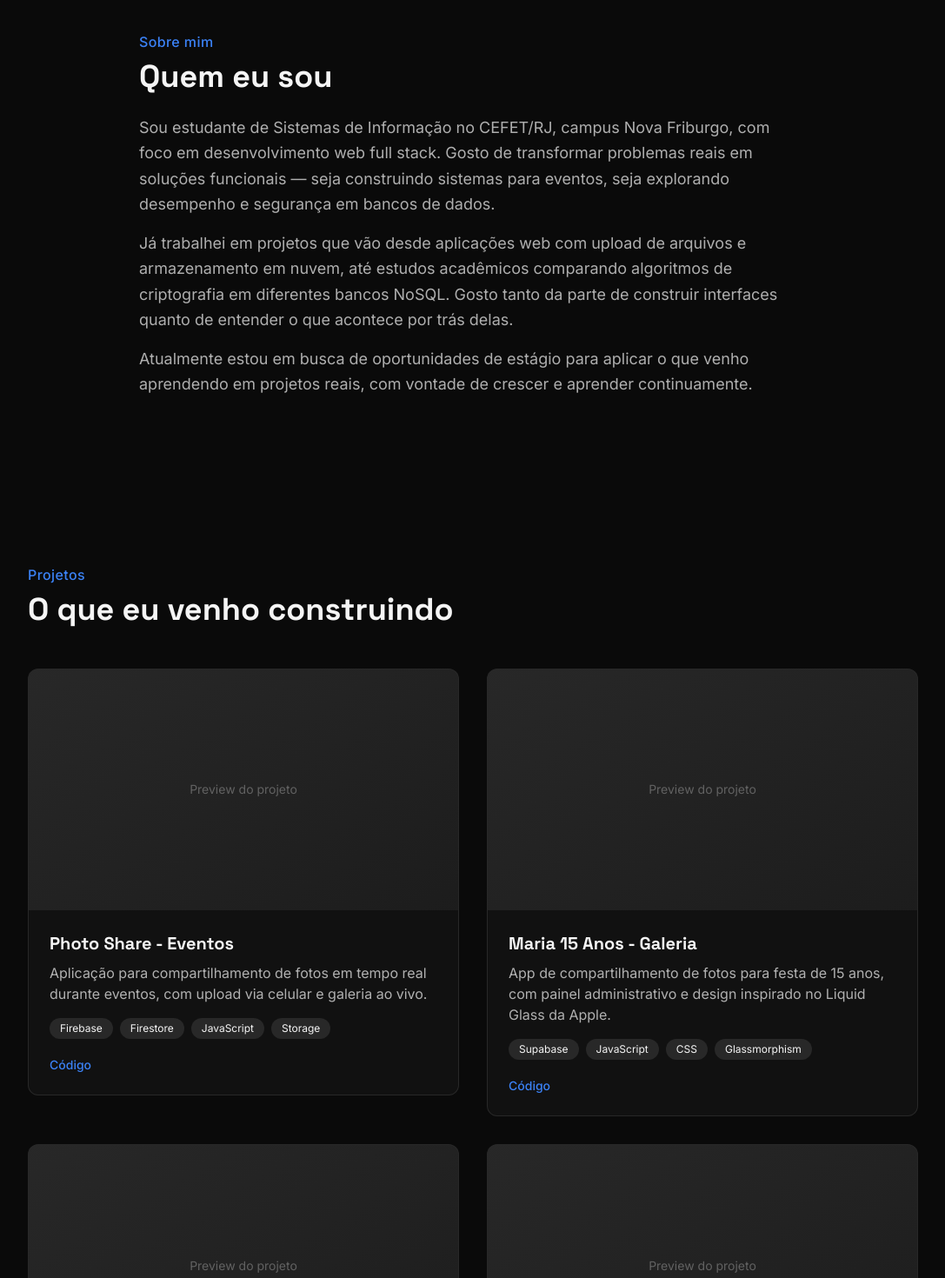
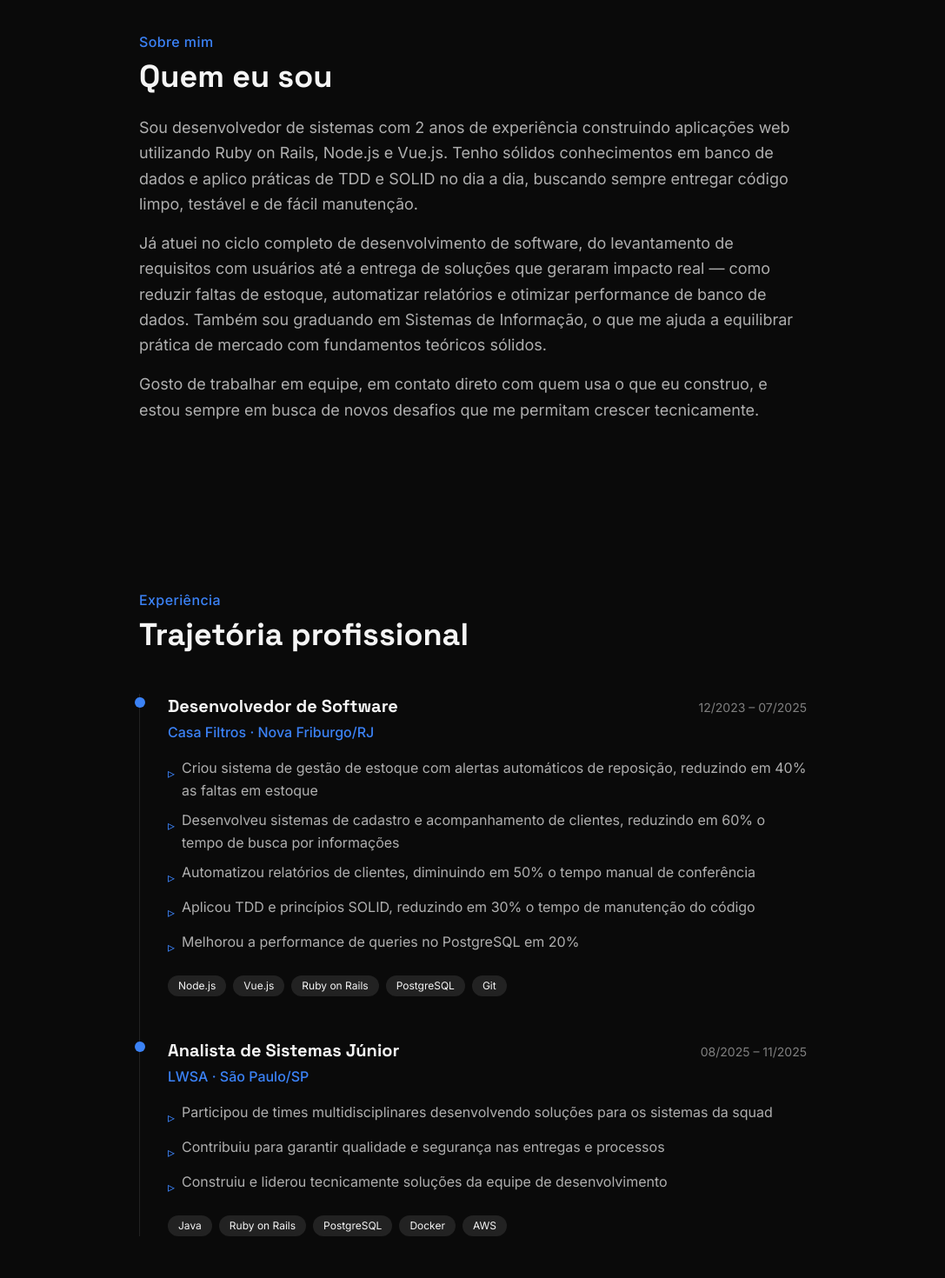
Before and after one commit to Caiosenaf15/portfolio, a Next.js app: page / in a window 1280 px wide. Shown: the part 860-2330 px from the top of the page at 87% size, without its empty margins (96-1183 px from the left). Built offline with nearby package versions, Linux system fonts and the light colour scheme.

Commit message:
atualizacao

```diff
--- a/app/page.tsx
+++ b/app/page.tsx
@@ -1,6 +1,7 @@
 import Navbar from "@/components/Navbar";
 import Hero from "@/components/Hero";
 import About from "@/components/About";
+import Experience from "@/components/Experience";
 import Projects from "@/components/Projects";
 import Skills from "@/components/Skills";
 import Contact from "@/components/Contact";
@@ -12,6 +13,7 @@ export default function Home() {
       <Navbar />
       <Hero />
       <About />
+      <Experience />
       <Projects />
       <Skills />
       <Contact />
--- a/components/About.tsx
+++ b/components/About.tsx
@@ -15,25 +15,27 @@ export default function About() {
 
           <div className="space-y-4 text-foreground/70 text-lg leading-relaxed">
             <p>
-              Sou estudante de Sistemas de Informação no CEFET/RJ, campus Nova
-              Friburgo, com foco em desenvolvimento web full stack. Gosto de
-              transformar problemas reais em soluções funcionais — seja
-              construindo sistemas para eventos, seja explorando desempenho e
-              segurança em bancos de dados.
+              Sou desenvolvedor de sistemas com 2 anos de experiência
+              construindo aplicações web utilizando Ruby on Rails, Node.js e
+              Vue.js. Tenho sólidos conhecimentos em banco de dados e aplico
+              práticas de TDD e SOLID no dia a dia, buscando sempre entregar
+              código limpo, testável e de fácil manutenção.
             </p>
 
             <p>
-              Já trabalhei em projetos que vão desde aplicações web com
-              upload de arquivos e armazenamento em nuvem, até estudos
-              acadêmicos comparando algoritmos de criptografia em diferentes
-              bancos NoSQL. Gosto tanto da parte de construir interfaces
-              quanto de entender o que acontece por trás delas.
+              Já atuei no ciclo completo de desenvolvimento de software, do
+              levantamento de requisitos com usuários até a entrega de
+              soluções que geraram impacto real — como reduzir faltas de
+              estoque, automatizar relatórios e otimizar performance de
+              banco de dados. Também sou graduando em Sistemas de Informação,
+              o que me ajuda a equilibrar prática de mercado com
+              fundamentos teóricos sólidos.
             </p>
 
             <p>
-              Atualmente estou em busca de oportunidades de estágio para
-              aplicar o que venho aprendendo em projetos reais, com vontade
-              de crescer e aprender continuamente.
+              Gosto de trabalhar em equipe, em contato direto com quem usa o
+              que eu construo, e estou sempre em busca de novos desafios que
+              me permitam crescer tecnicamente.
             </p>
           </div>
         </div>
--- a/components/Contact.tsx
+++ b/components/Contact.tsx
@@ -12,13 +12,13 @@ export default function Contact() {
             Vamos conversar?
           </h2>
           <p className="text-foreground/70 text-lg mb-10">
-            Estou em busca de oportunidades de estágio e aberto a novas
-            conexões. Fique à vontade para entrar em contato.
+            Estou aberto a novas oportunidades e conexões. Fique à vontade
+            para entrar em contato.
           </p>
 
           <div className="flex flex-wrap gap-4 justify-center">
             <a
-              href="mailto:seuemail@exemplo.com"
+              href="mailto:caiofreitas15@gmail.com"
               className="bg-accent text-white px-6 py-3 rounded-lg font-medium hover:scale-105 hover:shadow-lg hover:shadow-accent/30 transition-all"
             >
               Enviar Email
--- /dev/null
+++ b/components/Experience.tsx
@@ -0,0 +1,95 @@
+import FadeIn from "./FadeIn";
+
+const experiences = [
+  {
+    role: "Desenvolvedor de Software",
+    company: "Casa Filtros",
+    location: "Nova Friburgo/RJ",
+    period: "12/2023 – 07/2025",
+    achievements: [
+      "Criou sistema de gestão de estoque com alertas automáticos de reposição, reduzindo em 40% as faltas em estoque",
+      "Desenvolveu sistemas de cadastro e acompanhamento de clientes, reduzindo em 60% o tempo de busca por informações",
+      "Automatizou relatórios de clientes, diminuindo em 50% o tempo manual de conferência",
+      "Aplicou TDD e princípios SOLID, reduzindo em 30% o tempo de manutenção do código",
+      "Melhorou a performance de queries no PostgreSQL em 20%",
+    ],
+    tags: ["Node.js", "Vue.js", "Ruby on Rails", "PostgreSQL", "Git"],
+  },
+  {
+    role: "Analista de Sistemas Júnior",
+    company: "LWSA",
+    location: "São Paulo/SP",
+    period: "08/2025 – 11/2025",
+    achievements: [
+      "Participou de times multidisciplinares desenvolvendo soluções para os sistemas da squad",
+      "Contribuiu para garantir qualidade e segurança nas entregas e processos",
+      "Construiu e liderou tecnicamente soluções da equipe de desenvolvimento",
+    ],
+    tags: ["Java", "Ruby on Rails", "PostgreSQL", "Docker", "AWS"],
+  },
+];
+
+export default function Experience() {
+  return (
+    <section id="experiencia" className="py-24 px-6">
+      <div className="max-w-3xl mx-auto">
+        <FadeIn>
+          <p className="text-accent font-medium mb-2 tracking-wide">
+            Experiência
+          </p>
+          <h2 className="font-heading text-3xl md:text-4xl font-bold mb-12">
+            Trajetória profissional
+          </h2>
+        </FadeIn>
+
+        <div className="relative border-l border-foreground/10 pl-8 space-y-12">
+          {experiences.map((exp, index) => (
+            <FadeIn key={exp.company} delay={index * 0.15}>
+              <div className="relative">
+                <span className="absolute -left-[2.35rem] top-1 w-3 h-3 rounded-full bg-accent" />
+
+                <div className="flex flex-wrap items-baseline justify-between gap-2 mb-1">
+                  <h3 className="font-heading text-xl font-bold">
+                    {exp.role}
+                  </h3>
+                  <span className="text-sm text-foreground/50">
+                    {exp.period}
+                  </span>
+                </div>
+
+                <p className="text-accent font-medium mb-4">
+                  {exp.company} · {exp.location}
+                </p>
+
+                <ul className="space-y-2 mb-5">
+                  {exp.achievements.map((item) => (
+                    <li
+                      key={item}
+                      className="text-foreground/70 text-sm md:text-base leading-relaxed flex gap-2"
+                    >
+                      <span className="text-accent mt-1.5 flex-shrink-0">
+                        ▹
+                      </span>
+                      {item}
+                    </li>
+                  ))}
+                </ul>
+
+                <div className="flex flex-wrap gap-2">
+                  {exp.tags.map((tag) => (
+                    <span
+                      key={tag}
+                      className="text-xs bg-foreground/10 rounded-full px-3 py-1"
+                    >
+                      {tag}
+                    </span>
+                  ))}
+                </div>
+              </div>
+            </FadeIn>
+          ))}
+        </div>
+      </div>
+    </section>
+  );
+}
--- a/components/Hero.tsx
+++ b/components/Hero.tsx
@@ -6,7 +6,7 @@ export default function Hero() {
     >
       <div className="absolute inset-0 -z-10 bg-[radial-gradient(circle_at_50%_20%,rgba(59,130,246,0.15),transparent_60%)]" />
 
-      <p className="text-accent font-medium mb-4 tracking-wide animate-fade-in">
+      <p className="text-accent font-medium mb-4 tracking-wide">
         Olá, eu sou
       </p>
 
@@ -15,16 +15,17 @@ export default function Hero() {
       </h1>
 
       <p className="text-lg md:text-xl text-foreground/70 max-w-xl mb-8">
-        Estudante de Sistemas de Informação e desenvolvedor Full Stack,
-        construindo experiências web funcionais e bem cuidadas.
+        Desenvolvedor de Sistemas com experiência em Ruby on Rails, Node.js e
+        Vue.js, construindo aplicações web robustas com foco em código
+        limpo e testável.
       </p>
 
       <div className="flex gap-4 flex-wrap justify-center">
         <a
-          href="#projetos"
+          href="#experiencia"
           className="bg-accent text-white px-6 py-3 rounded-lg font-medium hover:scale-105 hover:shadow-lg hover:shadow-accent/30 transition-all"
         >
-          Ver Projetos
+          Ver Experiência
         </a>
         <a
           href="#contato"
--- a/components/Skills.tsx
+++ b/components/Skills.tsx
@@ -3,23 +3,23 @@ import FadeIn from "./FadeIn";
 const skillCategories = [
   {
     category: "Linguagens",
-    items: ["JavaScript", "TypeScript", "Python", "Java", "C"],
+    items: ["Ruby", "JavaScript", "TypeScript", "Java", "Python"],
   },
   {
-    category: "Frontend",
-    items: ["React", "Next.js", "Tailwind CSS", "HTML", "CSS"],
-  },
-  {
-    category: "Backend",
-    items: ["Node.js", "Firebase", "Supabase"],
+    category: "Frameworks",
+    items: ["Ruby on Rails", "Node.js", "Vue.js", "React", "Next.js"],
   },
   {
     category: "Banco de Dados",
-    items: ["MongoDB", "Redis", "Cassandra", "PostgreSQL"],
+    items: ["PostgreSQL", "MongoDB", "Redis"],
   },
   {
-    category: "Ferramentas",
-    items: ["Git", "GitHub", "VS Code", "Vercel"],
+    category: "Ferramentas e Cloud",
+    items: ["Git", "Docker", "AWS", "Vercel"],
+  },
+  {
+    category: "Práticas",
+    items: ["TDD", "SOLID", "Scrum"],
   },
 ];
 
```
